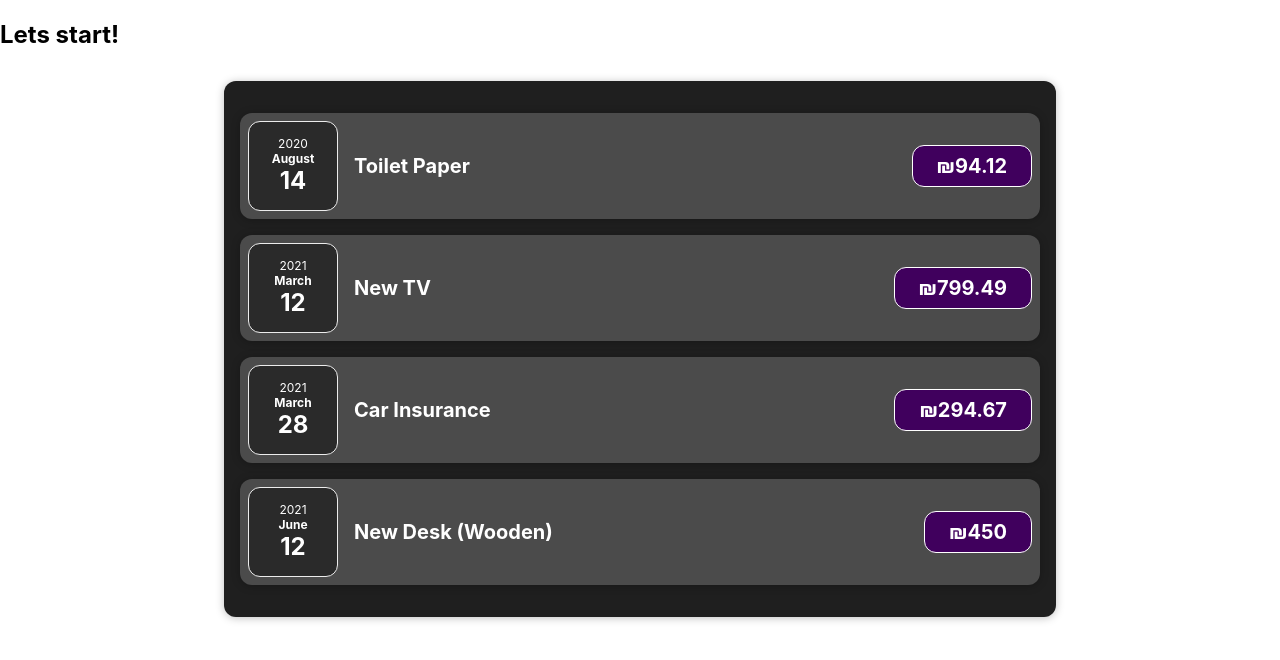
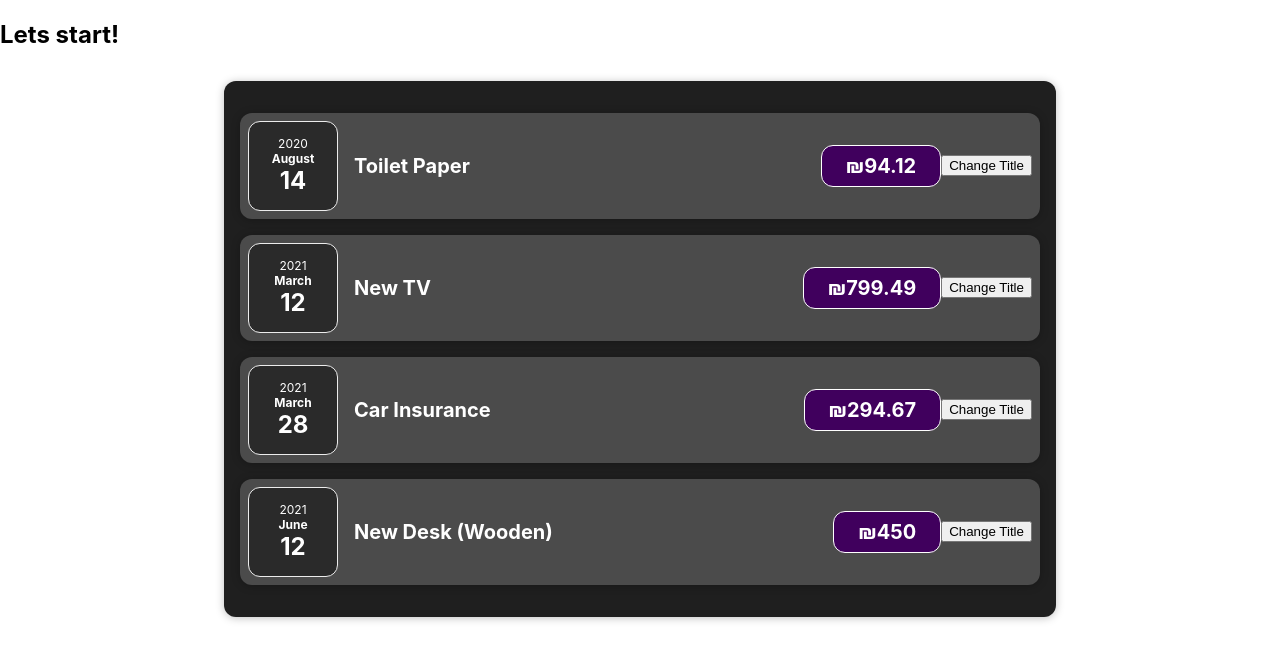
Before and after one commit to yehnet/ExpenseTracker, a React (Create React App) app: page / in a window 1280 px wide. Shown: the top 660 px of the page. Built offline with nearby package versions, Linux system fonts and the light colour scheme.

Commit message:
Event Handler

```diff
--- a/src/components/Expenses/ExpenseItem.js
+++ b/src/components/Expenses/ExpenseItem.js
@@ -3,6 +3,9 @@ import ExpenseDate from "./ExpenseDate";
 import Card from "../UI/Card";
 
 function ExpenseItem(props) {
+  const clickHandler = () => {
+    console.log("Clicked!!!!");
+  };
   return (
     <Card className="expense-item">
       <ExpenseDate date={props.date} />
@@ -10,6 +13,7 @@ function ExpenseItem(props) {
         <h2>{props.title}</h2>
         <div className="expense-item__price">₪{props.amount}</div>
       </div>
+      <button onClick={clickHandler}>Change Title</button>
     </Card>
   );
 }
```
